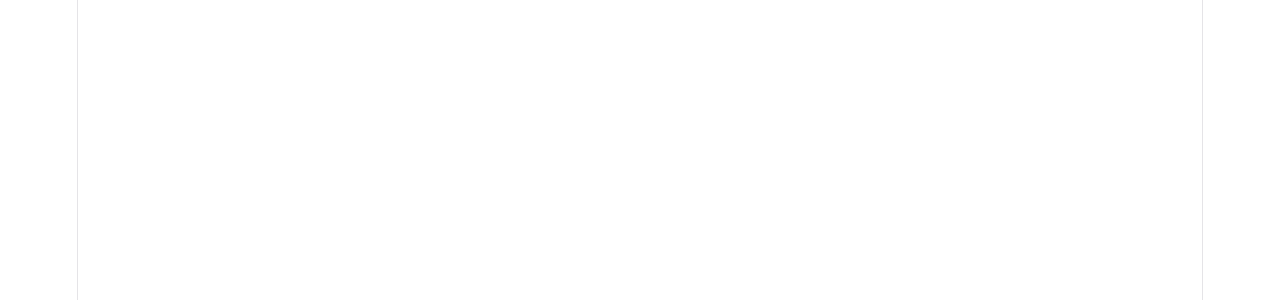
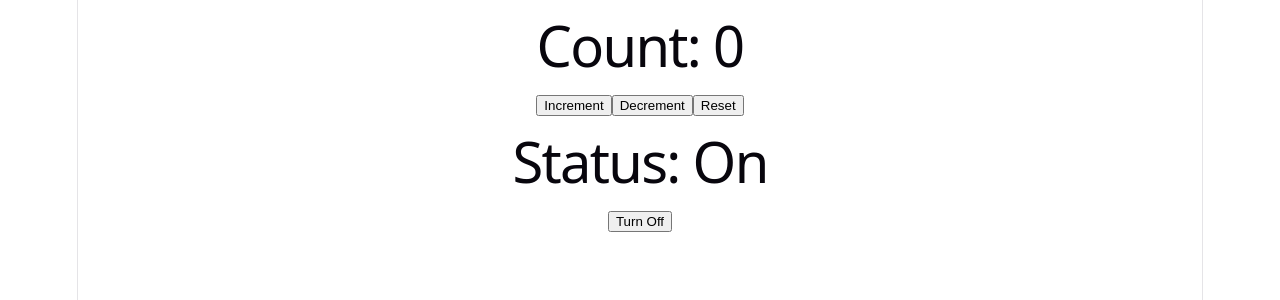
Before and after one commit to ShirleyEunice/React-Learn, a React (Vite) app: page / in a window 1280 px wide. Shown: the top 300 px of the page. Built offline with nearby package versions, Linux system fonts and the light colour scheme.

Commit message:
Counter and Toggle component

```diff
--- a/src/App.jsx
+++ b/src/App.jsx
@@ -3,12 +3,16 @@
 import viteLogo from './assets/vite.svg'
 import heroImg from './assets/hero.png'
 import './App.css'
+import CounterComponent from './component/CounterComponent'
+import ToggleComponent from './component/ToggleComponent'
 
 function App() {
   const [count, setCount] = useState(0)
 
   return (
     <>
+    <CounterComponent/>
+    <ToggleComponent/>
     </>
   )
 }
--- /dev/null
+++ b/src/component/CounterComponent.jsx
@@ -0,0 +1,30 @@
+import React, { useState } from 'react'
+
+const CounterComponent = () => {
+    const [count, setCount] = useState(0);
+
+    const handleIncrement = ()=>{
+        setCount(previousCount => previousCount + 1);
+    }
+
+    const handleDecrement = ()=>{
+        if(count <= 0) return;
+        setCount(previousCount => previousCount - 1);
+    }
+
+    const handleReset = ()=>{
+        setCount(0);
+    }
+  return (
+    <div>
+      <h1>Count: {count}</h1>
+      <div className='flex-1'>
+        <button onClick={handleIncrement}>Increment</button>
+        <button onClick={handleDecrement}>Decrement</button>
+        <button onClick={handleReset}>Reset</button>
+      </div>
+    </div>
+  );
+}
+
+export default CounterComponent
--- /dev/null
+++ b/src/component/ToggleComponent.jsx
@@ -0,0 +1,17 @@
+import React, { useState } from 'react'
+
+const ToggleComponent = () => {
+    const [status, setStatus] = useState(false);
+
+    const handleToggle = ()=>{
+        setStatus(setPrev => !setPrev);
+    }
+  return (
+    <div>
+        <h1>Status: {status ? "Off" : "On"}</h1>
+        <button onClick={handleToggle}>{status ? "Turn On" : "Turn Off"}</button>
+    </div>
+  )
+}
+
+export default ToggleComponent
```
